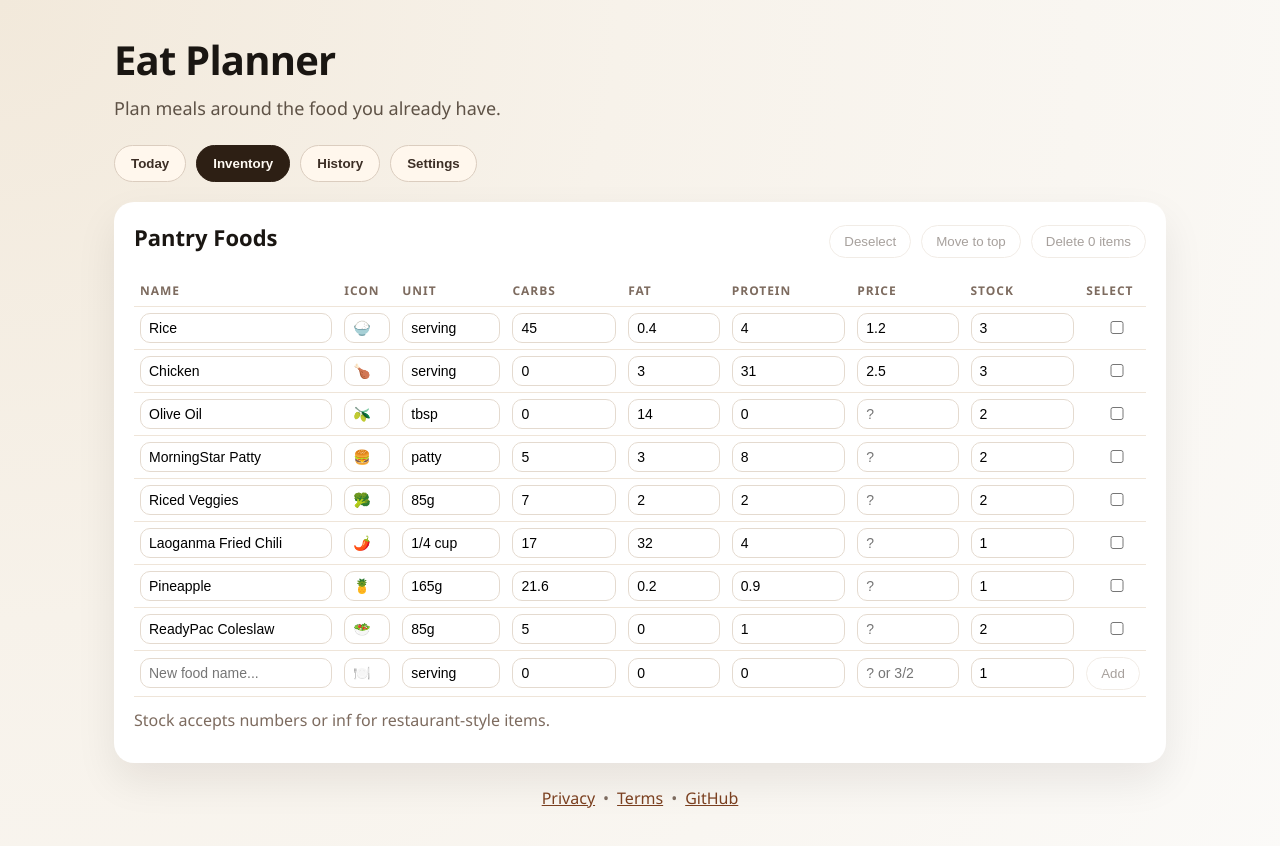
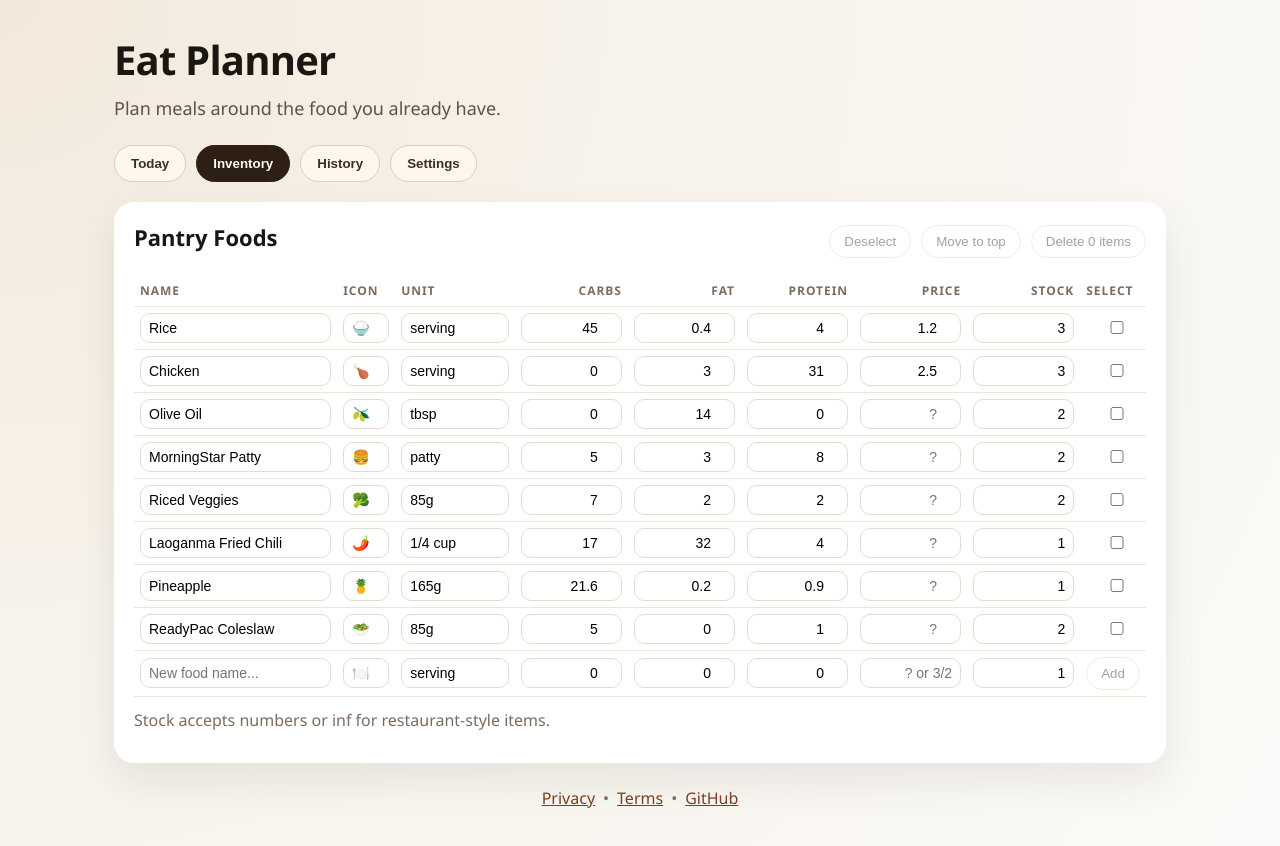
Before and after one commit to quark-zju/EatPlanner, a React (Vite) app: page / in a window 1280 px wide. Both pictures are taken after a click on the button "Inventory". Shown: the top 846 px of the page. Built offline with nearby package versions, Linux system fonts and the light colour scheme; the HTML template or start-up script is replaced by a standard one.

Commit message:
ux: improve inventory table column styling
- Set Unit column min-width
- Right-align Carbs, Fat, Protein, Price, Stock columns
- Set numeric columns min-width

Agent-Model: MiniMax-M2.5

```diff
--- a/src/App.css
+++ b/src/App.css
@@ -397,6 +397,19 @@ select {
   min-width: 58px;
 }
 
+.pantry-editor-table .col-unit {
+  min-width: 9ch;
+}
+
+.pantry-editor-table .col-right {
+  text-align: right;
+  min-width: 8ch;
+}
+
+.pantry-editor-table .col-right input {
+  text-align: right;
+}
+
 .prefs {
   display: grid;
   gap: 6px;
--- a/src/components/tabs/InventoryTab.tsx
+++ b/src/components/tabs/InventoryTab.tsx
@@ -139,12 +139,12 @@ export default function InventoryTab() {
             <tr>
               <th className="col-name">Name</th>
               <th className="col-icon">Icon</th>
-              <th>Unit</th>
-              <th>Carbs</th>
-              <th>Fat</th>
-              <th>Protein</th>
-              <th>Price</th>
-              <th>Stock</th>
+              <th className="col-unit">Unit</th>
+              <th className="col-right">Carbs</th>
+              <th className="col-right">Fat</th>
+              <th className="col-right">Protein</th>
+              <th className="col-right">Price</th>
+              <th className="col-right">Stock</th>
               <th>Select</th>
             </tr>
           </thead>
@@ -176,7 +176,7 @@ export default function InventoryTab() {
                       }
                     />
                   </td>
-                  <td>
+                  <td className="col-unit">
                     <input
                       value={food.unit}
                       onChange={(event) =>
@@ -184,7 +184,7 @@ export default function InventoryTab() {
                       }
                     />
                   </td>
-                  <td>
+                  <td className="col-right">
                     <input
                       type="number"
                       value={food.nutritionPerUnit.carbs}
@@ -196,7 +196,7 @@ export default function InventoryTab() {
                       }
                     />
                   </td>
-                  <td>
+                  <td className="col-right">
                     <input
                       type="number"
                       value={food.nutritionPerUnit.fat}
@@ -208,7 +208,7 @@ export default function InventoryTab() {
                       }
                     />
                   </td>
-                  <td>
+                  <td className="col-right">
                     <input
                       type="number"
                       value={food.nutritionPerUnit.protein}
@@ -220,7 +220,7 @@ export default function InventoryTab() {
                       }
                     />
                   </td>
-                  <td>
+                  <td className="col-right">
                     <input
                       type="number"
                       value={food.price ?? ""}
@@ -236,7 +236,7 @@ export default function InventoryTab() {
                       }
                     />
                   </td>
-                  <td>
+                  <td className="col-right">
                     <input
                       type="text"
                       value={stock}
@@ -280,7 +280,7 @@ export default function InventoryTab() {
                   }
                 />
               </td>
-              <td>
+              <td className="col-unit">
                 <input
                   value={newFood.unit}
                   onChange={(event) =>
@@ -288,7 +288,7 @@ export default function InventoryTab() {
                   }
                 />
               </td>
-              <td>
+              <td className="col-right">
                 <input
                   type="number"
                   value={newFood.carbs}
@@ -297,7 +297,7 @@ export default function InventoryTab() {
                   }
                 />
               </td>
-              <td>
+              <td className="col-right">
                 <input
                   type="number"
                   value={newFood.fat}
@@ -306,7 +306,7 @@ export default function InventoryTab() {
                   }
                 />
               </td>
-              <td>
+              <td className="col-right">
                 <input
                   type="number"
                   value={newFood.protein}
@@ -315,7 +315,7 @@ export default function InventoryTab() {
                   }
                 />
               </td>
-              <td>
+              <td className="col-right">
                 <input
                   type="text"
                   value={newFood.price}
@@ -325,7 +325,7 @@ export default function InventoryTab() {
                   }
                 />
               </td>
-              <td>
+              <td className="col-right">
                 <input
                   type="text"
                   value={newFood.stock}
```
